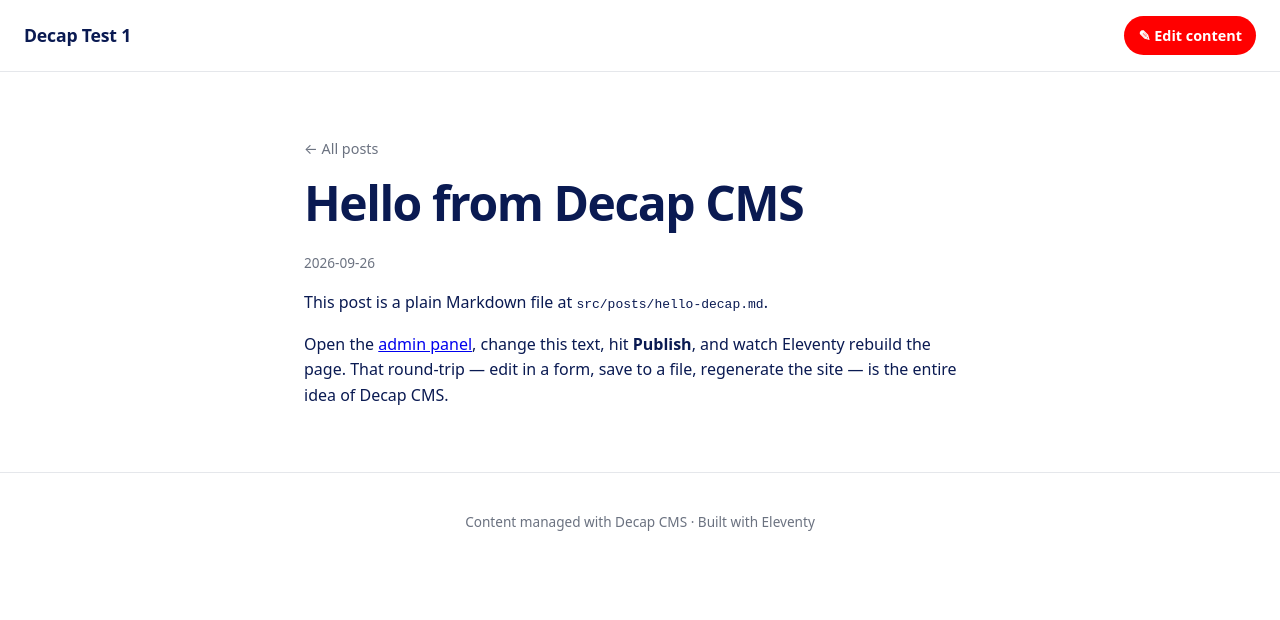
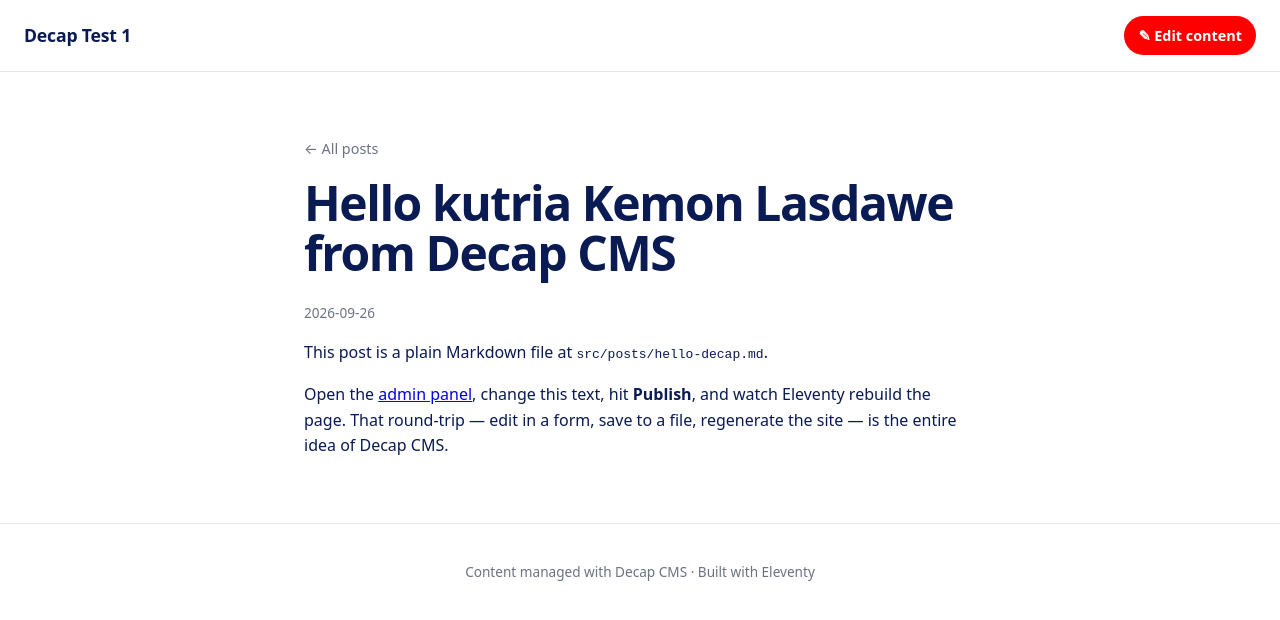
Before and after one commit to Jkhisha/decap-test-1, an Eleventy site: page src/posts/hello-decap.md in a window 1280 px wide. Built offline with nearby package versions, Linux system fonts and the light colour scheme; Eleventy itself is replaced by a stand-in of ours; files that its build step writes are made by us from their sources.

Commit message:
Edit sample post via CMS; clarify README local_fs behavior

```diff
--- a/src/posts/hello-decap.md
+++ b/src/posts/hello-decap.md
@@ -1,5 +1,5 @@
 ---
-title: Hello from Decap CMS
+title: Hello kutria Kemon Lasdawe from Decap CMS
 date: 2026-09-26
 ---
 This post is a plain Markdown file at `src/posts/hello-decap.md`.
```
Also changed, not shown: README.md.
